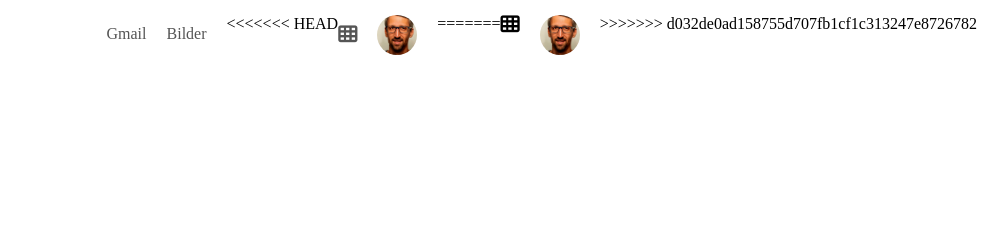
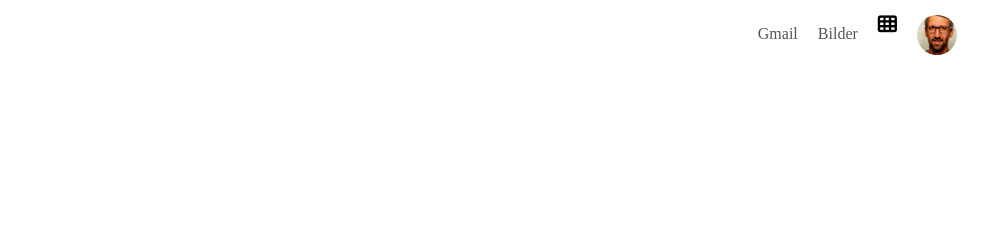
Before and after one commit to vertskater/google-homepage, a plain HTML site: page index.html in a window 1280 px wide. Shown: the top 237 px of the page, without its empty margins (295-1280 px from the left). Drawn offline with Linux system fonts and the light colour scheme.

Commit message:
index.html

```diff
--- a/index.html
+++ b/index.html
@@ -14,13 +14,8 @@
             <ul>
                 <li><a href="#">Gmail</a></li>
                 <li><a href="#">Bilder</a></li>
-<<<<<<< HEAD
-                <li><a href="#"><i class="fas fa-th"></i></a></li>
-                <li class="pic-prof"><img src="/img/portrait.jpg" alt="my Profile Picture"></li>
-=======
                 <li><i class="fas fa-th"></i></li>
                 <li class="pic-prof"><img src="./img/portrait.jpg" alt="my Profile Picture"></li>
->>>>>>> d032de0ad158755d707fb1cf1c313247e8726782
             </ul>
         </nav>
         <div class="content">
```
